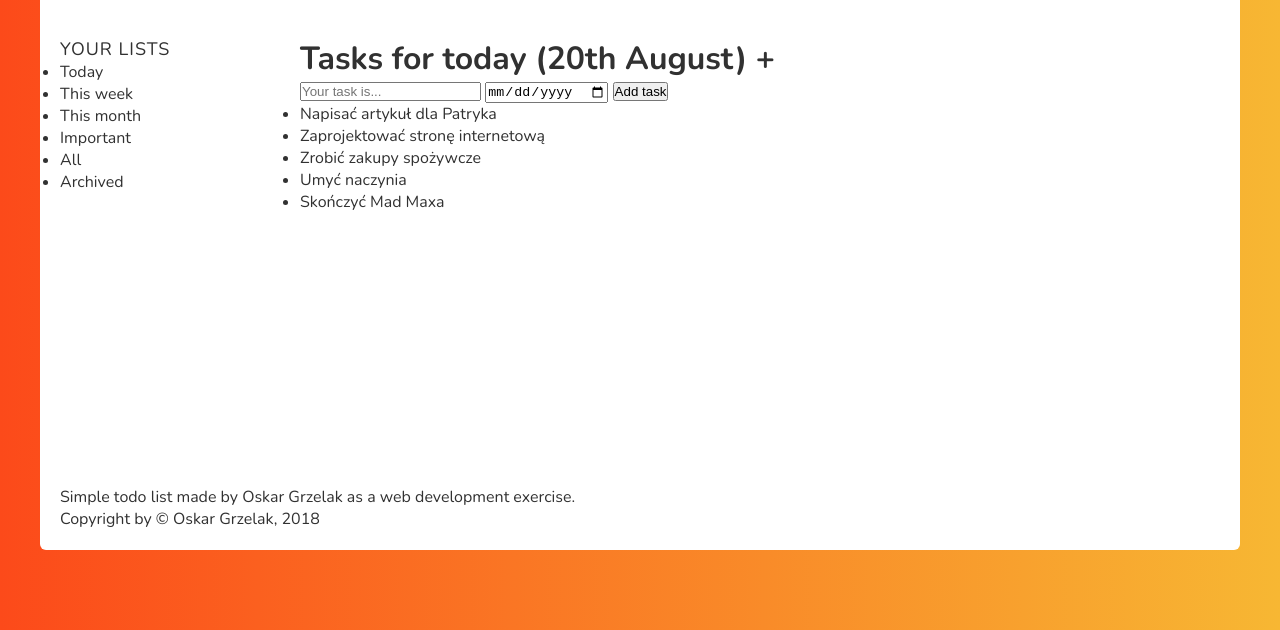
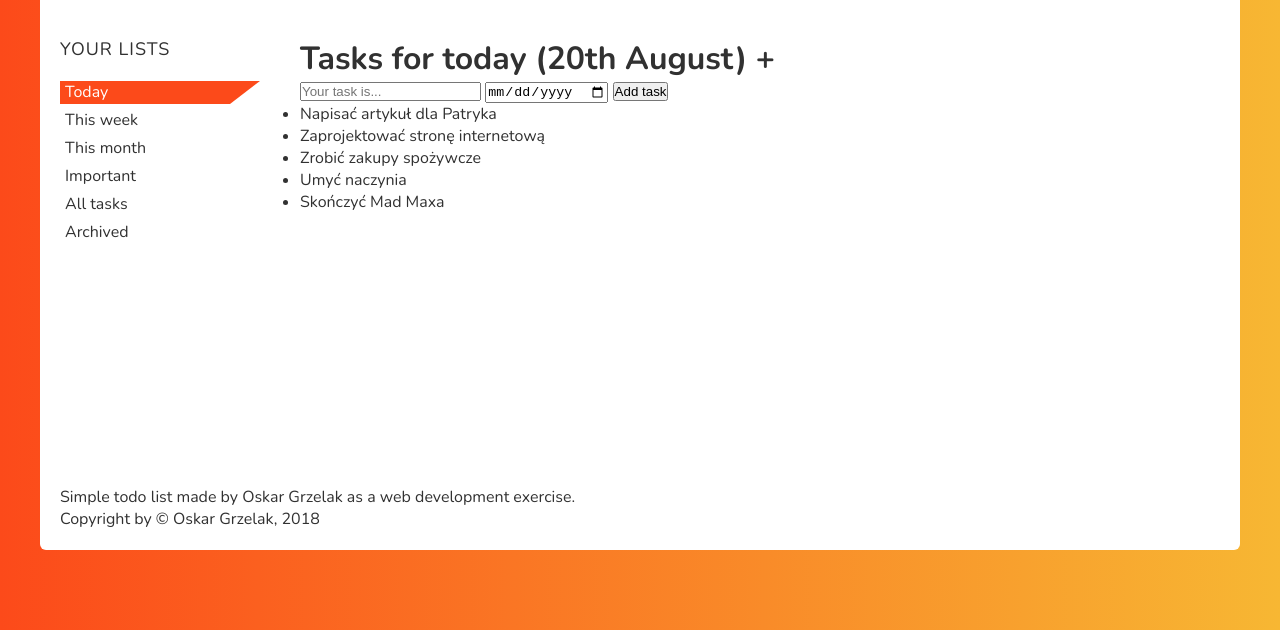
Before and after one commit to OskarGrzelak/TodoList, a plain HTML site: page index.html in a window 1280 px wide. Shown: the part 170-800 px from the top of the page. Drawn offline with nearby package versions, Linux system fonts and the light colour scheme.

Commit message:
menu stylization

```diff
--- a/css/style.css
+++ b/css/style.css
@@ -56,9 +56,28 @@ body {
 .menu {
   float: left;
   display: block;
-  height: calc(80vh - 14rem);
   width: 20%;
   padding: 2rem; }
+  .menu__header {
+    margin-bottom: 2rem; }
+  .menu__list {
+    list-style: none; }
+  .menu__item {
+    cursor: default;
+    border-bottom: 1px solid transparent;
+    width: 85%;
+    padding-left: .5rem;
+    transition: all .2s; }
+    .menu__item:not(:last-child) {
+      margin-bottom: .5rem; }
+    .menu__item:hover {
+      color: #fc4a1a;
+      border-bottom: 1px solid #fc4a1a; }
+    .menu__item--active {
+      background-color: #fc4a1a;
+      color: #ffffff !important;
+      width: 100%;
+      clip-path: polygon(0 0, 100% 0, 85% 100%, 0 100%); }
 
 .todo {
   float: left;
--- a/index.html
+++ b/index.html
@@ -29,11 +29,11 @@
                 <h3 class="heading-tertiary">Your lists</h3>
             </div>
             <ul class="menu__list">
-                <li class="menu__item">Today</li>
+                <li class="menu__item menu__item--active">Today</li>
                 <li class="menu__item">This week</li>
                 <li class="menu__item">This month</li>
                 <li class="menu__item">Important</li>
-                <li class="menu__item">All</li>
+                <li class="menu__item">All tasks</li>
                 <li class="menu__item">Archived</li>
             </ul>
         </aside>
--- a/sass/sub/_menu.scss
+++ b/sass/sub/_menu.scss
@@ -1,9 +1,38 @@
 .menu {
     float: left;
     display: block;
-    height: calc(80vh - 14rem);
     width: 20%;
     padding: 2rem;
 
-    border: 1px solid red;
+    &__header {
+        margin-bottom: 2rem;
+    }
+
+    &__list {
+        list-style: none;
+    }
+
+    &__item {
+        cursor: default;
+        border-bottom: 1px solid transparent;
+        width: 85%;
+        padding-left: .5rem;
+        transition: all .2s;
+
+        &:not(:last-child) {
+            margin-bottom: .5rem;
+        }
+
+        &:hover {
+            color: $color-primary;
+            border-bottom: 1px solid $color-primary;
+        }
+
+        &--active {
+            background-color: $color-primary;
+            color: $color-white !important;
+            width: 100%;
+            clip-path: polygon(0 0, 100% 0, 85% 100%, 0 100%);
+        }
+    }
 }
```
